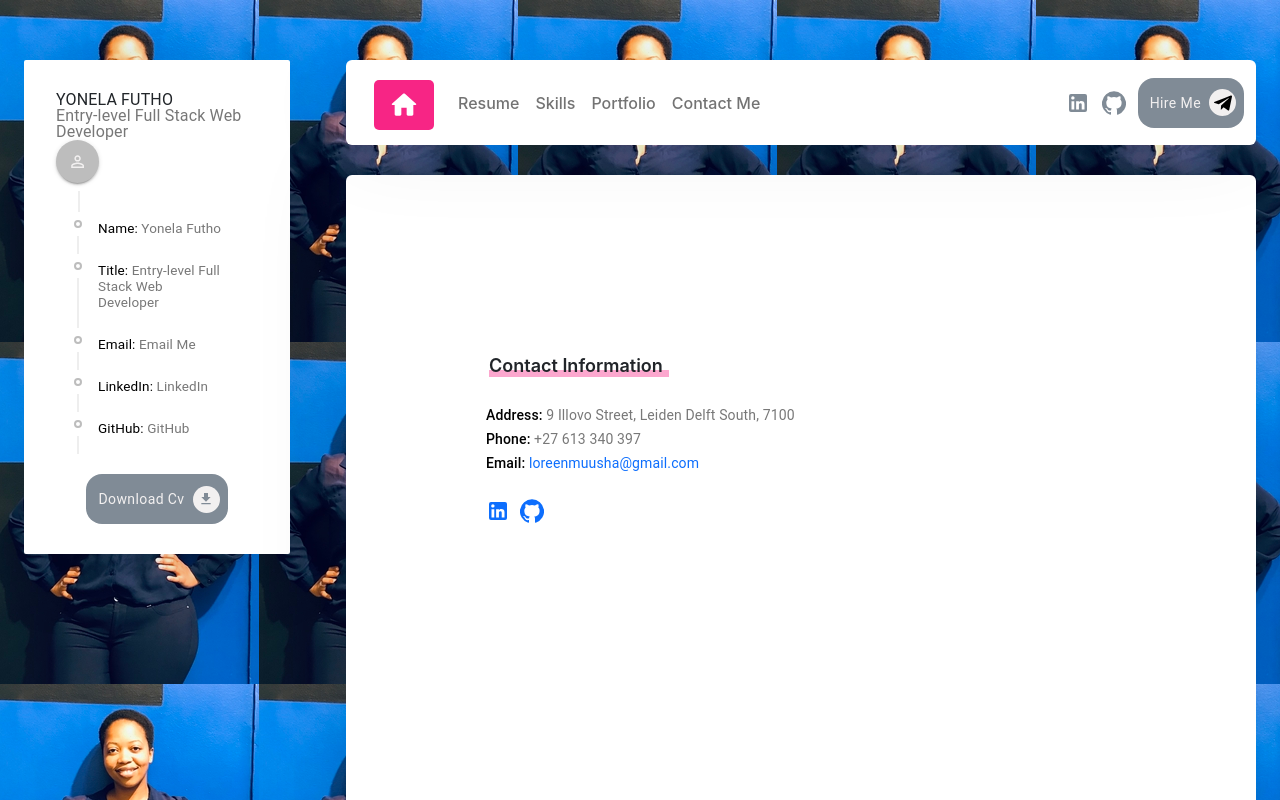
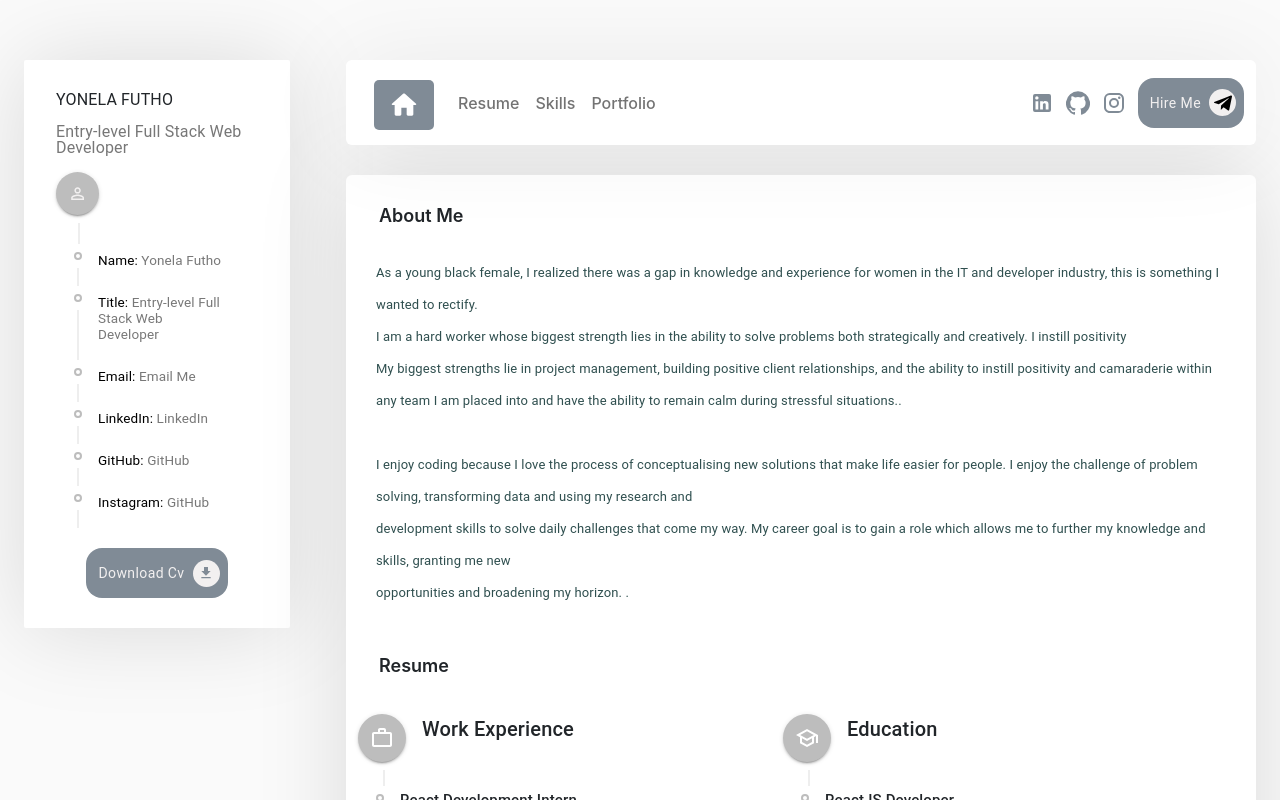
Before and after one commit to Yonela986/webportfolio, a React (Create React App) app: page /contact in a window 1280 px wide. Shown: the top 800 px of the page. Built offline with nearby package versions, Linux system fonts and the light colour scheme.

Commit message:
updated nav bar

```diff
--- a/src/components/App/App.css
+++ b/src/components/App/App.css
@@ -68,7 +68,7 @@
     width: 100%;
     bottom: 0;
     opacity: 0.4;
-    background-color: #f72585;
+    /* background-color: #f72585; */
   }
 
   .graybg{
--- a/src/components/App/App.jsx
+++ b/src/components/App/App.jsx
@@ -7,7 +7,7 @@ import Portfolio from "../../views/Portfolio";
 import Resume from "../../views/Resume";
 import { Skills } from "../../views/Skills";
 import Footer from "../Footer";
-import Contact from "../../views/Contact";
+// import Contact from "../../views/Contact";
 import "./App.css";
 
 import { BrowserRouter as Router, Route, Switch } from "react-router-dom";
@@ -31,9 +31,9 @@ export const App = () => {
                   <Route path="/skills">
                     <Skills />
                   </Route>
-                  <Route path="/contact">
+                  {/* <Route path="/contact">
                     <Contact />
-                  </Route>
+                  </Route> */}
                   <Route path="/">
                     <Resume />
                   </Route>
--- a/src/components/Header/Header.jsx
+++ b/src/components/Header/Header.jsx
@@ -109,12 +109,12 @@ export const Header = (props) => {
           </StyledNavLink>
 
           {/* Contact link */}
-          <StyledNavLink
+          {/* <StyledNavLink
             href="/contactme"
             active={pathName === "/contactme" ? true : false}
           >
             Contact Me
-          </StyledNavLink>
+          </StyledNavLink> */}
         </StyledNav>
         <StyledSocialsDiv>
           {Object.keys(RESUME_DATA.socials).map((socialMedia) => {
--- a/src/data/tokens/tokens.js
+++ b/src/data/tokens/tokens.js
@@ -1,8 +1,8 @@
 const colors = {
     black: "black",
     white: "rgb(242, 240, 240)",
-    vividSkyBlue: "#4CC9F0",
-    flickrPink: "#F72585",
+    vividSkyBlue: "#808B96",
+    flickrPink: "#808B96",
   };
 
   const opacity = {
--- a/src/index.css
+++ b/src/index.css
@@ -7,7 +7,7 @@ body {
     -moz-osx-font-smoothing: grayscale;
     background: #fafafa;
     overflow-x: hidden;
-    background:url("../src/Assets/Images/coverimage.jpg");
+    /* background:url("../src/Assets/Images/coverimage.jpg");  */
    }
 
   code {
--- a/src/utils/resumeData.js
+++ b/src/utils/resumeData.js
@@ -1,6 +1,6 @@
 import LinkedInIcon from "@material-ui/icons/LinkedIn";
 import GitHubIcon from "@material-ui/icons/GitHub";
-import LinkIcon from "@material-ui/icons/Link";
+import InstagramIcon from "@material-ui/icons/Instagram"
 
 
 export const RESUME_DATA = {
@@ -28,6 +28,11 @@ export const RESUME_DATA = {
       link: "https://github.com/Yonela986",
       text: "GitHub",
       icon: <GitHubIcon />,
+    },
+    Instagram: {
+      link: "https://www.instagram.com/nela_futho/",
+      text: "GitHub",
+      icon: <InstagramIcon/>,
     },
   },
 
--- a/src/utils/skills.js
+++ b/src/utils/skills.js
@@ -1,6 +1,5 @@
 import ComputerOutlinedIcon from "@material-ui/icons/ComputerOutlined";
 import SupervisedUserCircleOutlinedIcon from "@material-ui/icons/SupervisedUserCircleOutlined";
-import SchoolOutlinedIcon from "@material-ui/icons/SchoolOutlined";
 
 export const TECH_STACK_MAP = [
   {
@@ -8,43 +7,37 @@ export const TECH_STACK_MAP = [
     description: [
       {
         name: "ReactJS",
-        logo_src: `${process.env.PUBLIC_URL}/images/reactjs.png`,
-      },
-      {
-        name: "NextJS",
-        logo_src: `${process.env.PUBLIC_URL}/images/nextjs.png`,
-      },
-      {
-        name: "Gatsby",
-        logo_src: `${process.env.PUBLIC_URL}/images/gatsby.png`,
-      },
-      {
-        name: "TypeScript",
-        logo_src: `${process.env.PUBLIC_URL}/images/ts.png`,
-      },
-      {
-        name: "ES6",
-        logo_src: `${process.env.PUBLIC_URL}/images/es6.jpeg`,
+        // logo_src: `${process.env.PUBLIC_URL}/Images/react.png`,
       },
       {
         name: "MaterialUI",
-        logo_src: `${process.env.PUBLIC_URL}/images/mui.png`,
+        // logo_src: `${process.env.PUBLIC_URL}/images/mui.png`,
       },
       {
         name: "Bootstrap CSS",
-        logo_src: `${process.env.PUBLIC_URL}/images/bootstrap.png`,
+        // logo_src: `${process.env.PUBLIC_URL}/images/bootstrap.png`,
       },
 
       {
-        name: "IndexedDB",
-        logo_src: `${process.env.PUBLIC_URL}/images/indexeddb.png`,
+        name: "Java",
+        // logo_src: `${process.env.PUBLIC_URL}/images/indexeddb.png`,
       },
-      { name: "Figma", logo_src: `${process.env.PUBLIC_URL}/images/figma.png` },
+      { name: "Figma",
+      // logo_src: `${process.env.PUBLIC_URL}/images/figma.png`
+    },
       {
         name: "HTML5",
-        logo_src: `${process.env.PUBLIC_URL}/images/html-5.png`,
+        // logo_src: `${process.env.PUBLIC_URL}/images/html-5.png`,
       },
-      { name: "CSS", logo_src: `${process.env.PUBLIC_URL}/images/css.png` },
+      { name: "CSS",
+      // logo_src: `${process.env.PUBLIC_URL}/images/css.png`
+    },
+    { name: "GraphCMS",
+      // logo_src: `${process.env.PUBLIC_URL}/images/css.png`
+    },
+    { name: "JavaScript",
+      // logo_src: `${process.env.PUBLIC_URL}/images/css.png`
+    },
     ],
   },
 
--- a/src/views/Contact/Contact.jsx
+++ b/src/views/Contact/Contact.jsx
@@ -1,113 +1,113 @@
-import React from "react";
-import styled from "styled-components";
-import { RESUME_DATA } from "../../utils/resumeData";
-import { Grid, Typography} from "@material-ui/core";
+// import React from "react";
+// import styled from "styled-components";
+// import { RESUME_DATA } from "../../utils/resumeData";
+// import { Grid, Typography} from "@material-ui/core";
 
 
 
 
-const StyledTypographyContact = styled(Typography)`
-  && {
-    color: #787878;
-    font-size: 14px;
-  }
-`;
+// const StyledTypographyContact = styled(Typography)`
+//   && {
+//     color: #787878;
+//     font-size: 14px;
+//   }
+// `;
 
-const StyledSocialsGrid = styled(Grid)`
-  && {
-    margin-top: 25px;
-  }
-`;
+// const StyledSocialsGrid = styled(Grid)`
+//   && {
+//     margin-top: 25px;
+//   }
+// `;
 
-const StyledContainer = styled(Grid)`
-  && {
-    padding-top: 50px;
-    padding-right: 10px;
-    padding-left: 10px;
-  }
-`;
+// const StyledContainer = styled(Grid)`
+//   && {
+//     padding-top: 50px;
+//     padding-right: 10px;
+//     padding-left: 10px;
+//   }
+// `;
 
 
-const StyledSpan = styled.span`
- color:black;
- font-weight: 500;
-`;
-const StyledLink = styled.a`
-  font-size: 10px;
-  margin-right: 10px;
-  /*  */
-`;
-const StyledEmailLink = styled.a`
-  text-decoration: none;
-  /* color: #fa75b1; */
-  cursor: pointer;
-  /* &: hover {
-    color: #ec096f;
-  } */
-`;
+// const StyledSpan = styled.span`
+//  color:black;
+//  font-weight: 500;
+// `;
+// const StyledLink = styled.a`
+//   font-size: 10px;
+//   margin-right: 10px;
+//   /*  */
+// `;
+// const StyledEmailLink = styled.a`
+//   text-decoration: none;
+//   /* color: #fa75b1; */
+//   cursor: pointer;
+//   /* &: hover {
+//     color: #ec096f;
+//   } */
+// `;
 
 
 
-export const Contact = () => {
-  return (
-    <StyledContainer container>
+// export const Contact = () => {
+//   return (
+//     <StyledContainer container>
 
-      <Grid container xs={12} className="margin-100">
-        <Grid item>
-          <Grid container>
-            <Grid item className="section_title mb_30">
-              <span className="title_span"></span>
-              <h6 className="title_text">Contact Information</h6>
-            </Grid>
+//       <Grid container xs={12} className="margin-100">
+//         <Grid item>
+//           <Grid container>
+//             <Grid item className="section_title mb_30">
+//               <span className="title_span"></span>
+//               <h6 className="title_text">Contact Information</h6>
+//             </Grid>
 
-            {/* contact details */}
-            <Grid item xs={12}>
-              <Grid container spacing={1}>
-                <Grid item xs={12}>
-                  <StyledTypographyContact>
-                    <StyledSpan>Address:</StyledSpan>
-                    {` ${RESUME_DATA.Address}`}
-                  </StyledTypographyContact>
-                </Grid>
-                <Grid item xs={12}>
-                  <StyledTypographyContact>
-                    <StyledSpan>Phone:</StyledSpan>
-                    {` ${RESUME_DATA.cellphoneNumber}`}
-                  </StyledTypographyContact>
-                </Grid>
-                <Grid item xs={12}>
-                  <StyledTypographyContact>
-                    <StyledSpan>Email:</StyledSpan>
-                    <StyledEmailLink href={`mailto:${RESUME_DATA.emailAdress}`}>
-                      {` ${RESUME_DATA.emailAdress}`}
-                    </StyledEmailLink>
-                  </StyledTypographyContact>
-                </Grid>
-              </Grid>
+//             {/* contact details */}
+//             <Grid item xs={12}>
+//               <Grid container spacing={1}>
+//                 <Grid item xs={12}>
+//                   <StyledTypographyContact>
+//                     <StyledSpan>Address:</StyledSpan>
+//                     {/* {` ${RESUME_DATA.Address}`} */}
+//                   </StyledTypographyContact>
+//                 </Grid>
+//                 <Grid item xs={12}>
+//                   <StyledTypographyContact>
+//                     <StyledSpan>Phone:</StyledSpan>
+//                     {` ${RESUME_DATA.cellphoneNumber}`}
+//                   </StyledTypographyContact>
+//                 </Grid>
+//                 <Grid item xs={12}>
+//                   <StyledTypographyContact>
+//                     <StyledSpan>Email:</StyledSpan>
+//                     <StyledEmailLink href={`mailto:${RESUME_DATA.emailAdress}`}>
+//                       {` ${RESUME_DATA.emailAdress}`}
+//                     </StyledEmailLink>
+//                   </StyledTypographyContact>
+//                 </Grid>
+//               </Grid>
 
-              {/* socials */}
-              <StyledSocialsGrid item xs={12}>
-                <Grid container>
-                  {Object.keys(RESUME_DATA.socials).map((social) => {
-                    return (
-                      <Grid item>
-                        <StyledLink
-                          href={RESUME_DATA.socials[social].link}
-                          target="_blank"
-                        >
-                          {RESUME_DATA.socials[social].icon}
-                        </StyledLink>
-                      </Grid>
-                    );
-                  })}
-                </Grid>
-              </StyledSocialsGrid>
-            </Grid>
-          </Grid>
-        </Grid>
-      </Grid>
-    </StyledContainer>
-  );
-};
+//               {/* socials */}
+//               <StyledSocialsGrid item xs={12}>
+//                 <Grid container>
+//                   {Object.keys(RESUME_DATA.socials).map((social) => {
+//                     return (
+//                       <Grid item>
+//                         <StyledLink
+//                           href={RESUME_DATA.socials[social].link}
+//                           target="_blank"
+//                         >
+//                           {RESUME_DATA.socials[social].icon}
+//                         </StyledLink>
+//                       </Grid>
+//                     );
+//                   })}
+//                 </Grid>
+//               </StyledSocialsGrid>
+//             </Grid>
+//           </Grid>
+//         </Grid>
+//       </Grid>
+//     </StyledContainer>
+//   );
+// };
 
-export default Contact;
+// export default Contact;
--- a/src/views/Portfolio/Portfolio.css
+++ b/src/views/Portfolio/Portfolio.css
@@ -9,7 +9,7 @@
   }
 
   .customtabs_item_active {
-    color: #f72585 !important;
+    /* color: #f72585 !important; */
     text-transform: inherit !important;
   }
 
--- a/src/views/Portfolio/Portfolio.jsx
+++ b/src/views/Portfolio/Portfolio.jsx
@@ -23,7 +23,7 @@ export const Portfolio = () => {
   const [projectDialog, setprojectDialog] = useState(false);
 
   const StyledLink = styled.a`
-    color: #f962a6;
+    /* color: #f962a6; */
     cursor: pointer;
     font-size: 30px;
     /* &: hover {
@@ -40,7 +40,7 @@ export const Portfolio = () => {
     && {
       font-size: 12px;
       font-weight: 500;
-      color: #f83a90;
+      /* color: #f83a90; */
     }
   `;
   const StyledDialogImage = styled.img`
--- a/src/views/Skills/Skills.jsx
+++ b/src/views/Skills/Skills.jsx
@@ -15,13 +15,13 @@ const StyledTypographyTitle = styled(Typography)`
     margin-bottom: 2rem;
     font-size: 15px;
     font-weight: 500;
-    color: #f83a90;
+    /* color: #f83a90; */
   }
 `;
 
 const StyledTypographyDescription = styled(Typography)`
   && {
-    color: gray;
+    color: #808B96;
     font-size: small;
     margin-top: 10px;
   }
@@ -29,7 +29,7 @@ const StyledTypographyDescription = styled(Typography)`
 
 const StyledTimelineDot = styled(TimelineDot)`
   && {
-    border-color: pink;
+    border-color: #808B96;
     padding: 2px;
     margin-right: 5px;
   }
@@ -101,7 +101,7 @@ export const Skills = () => {
             return skill.description.map((language) => {
               return (
                 <StyledLi>
-                  <StyledLogo src={language.logo_src} alt="language logo" />
+                  {/* <StyledLogo src={language.logo_src} alt="language logo" /> */}
                 </StyledLi>
               );
             });
```
Also changed, not shown: src/components/SideBarProfile/SideBarProfile.jsx (+7 -17 lines), src/Assets/Images/react.png (added), 1 other file (tests, documents, lock files or other folders).
